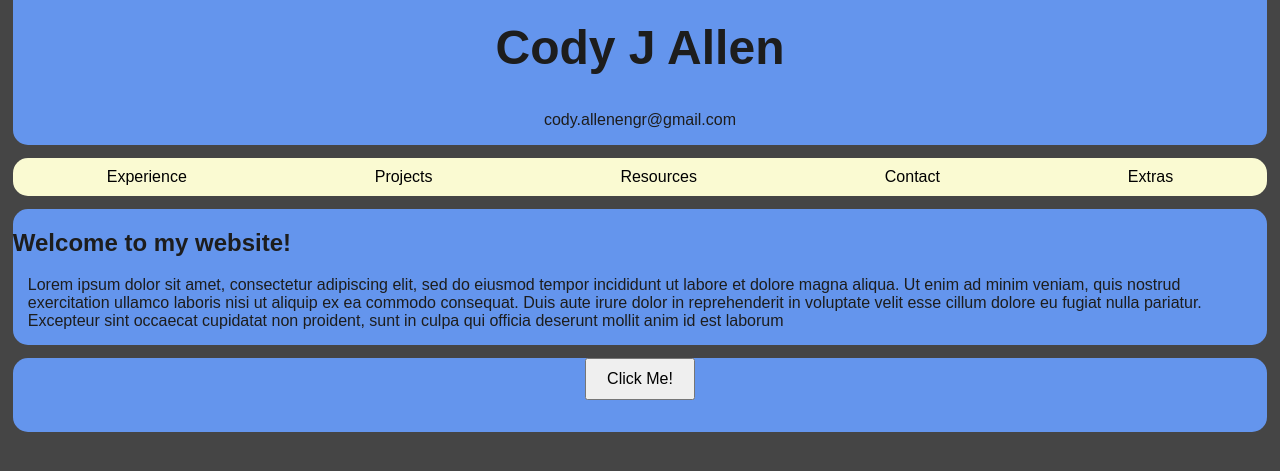
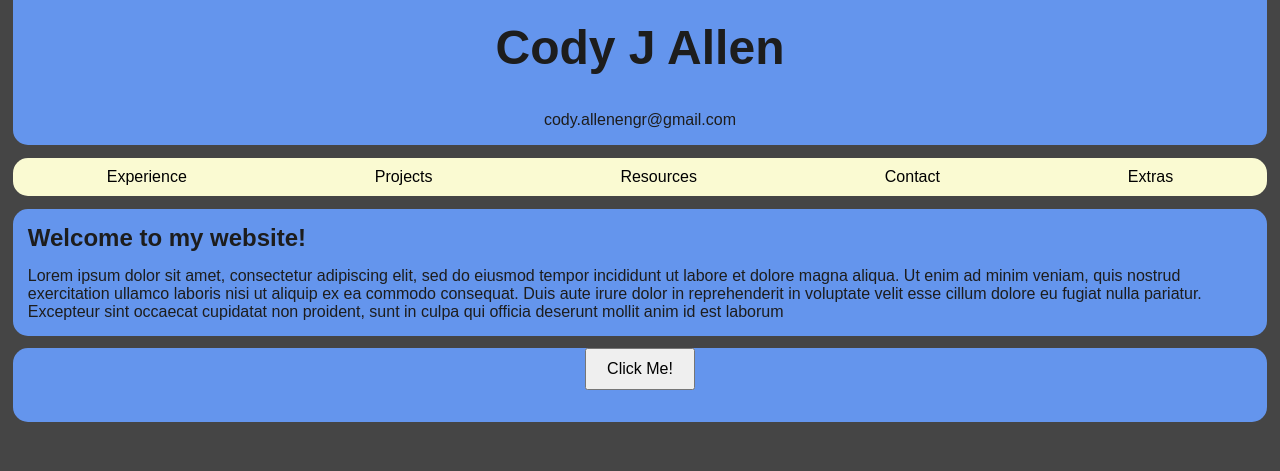
Before and after one commit to cjallen58/AllenEngr, a Flask app: page / in a window 1280 px wide. Shown: the top 471 px of the page. Run offline with Flask 3, Linux system fonts and the light colour scheme.

Commit message:
style updates

```diff
--- a/static/style.css
+++ b/static/style.css
@@ -85,6 +85,9 @@ button {
     width: 98%;
 }
 
+.section_heading{
+    margin: 15px;
+}
 .content {
     margin: 15px;
 }
```
